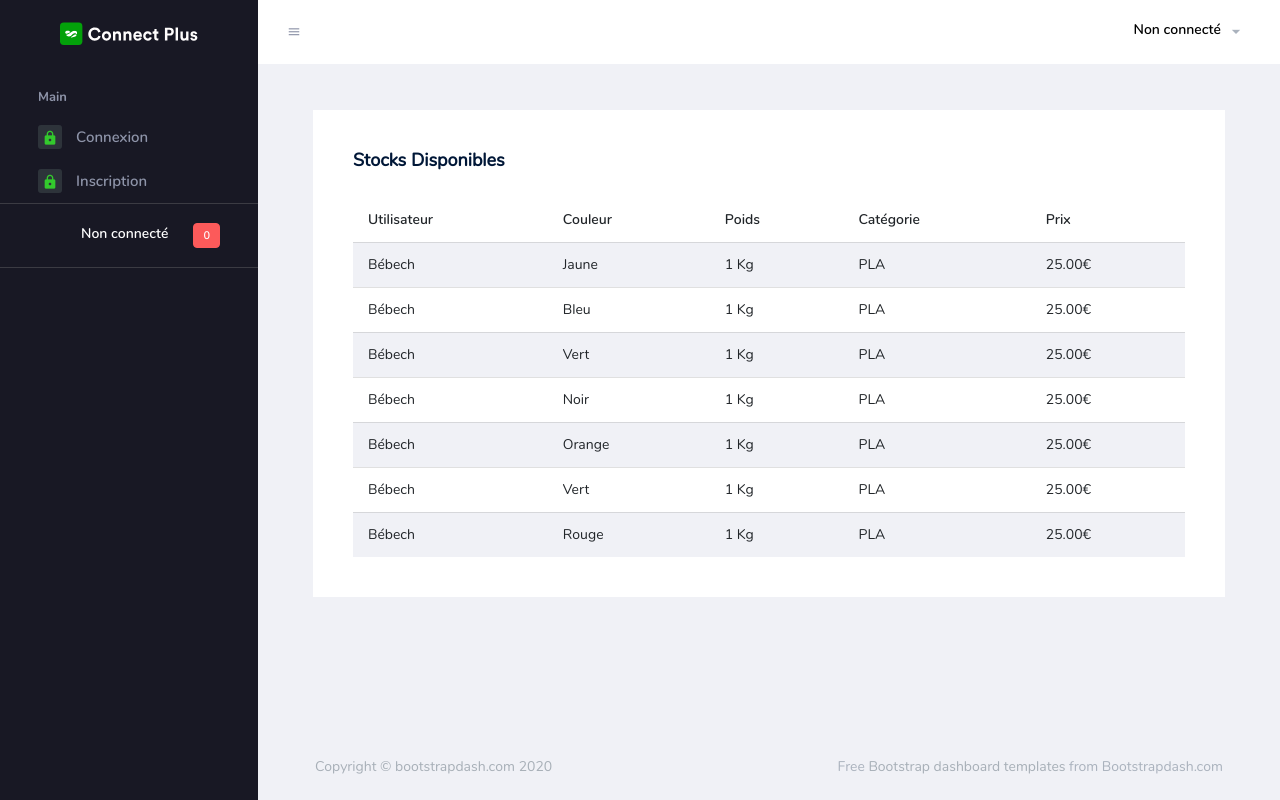
After one commit to Mathbech/filamentgestion.fr, a Symfony app: template templates/users/stock.html.twig in a window 1280 px wide. The commit adds this page. Run offline with Twig, Linux system fonts and the light colour scheme; the template is opened without the code that fills it, so the values that code supplies are empty; some libraries are stand-ins or nearby versions.

Commit message:
Création de la page user des stock

```diff
--- a/src/Form/RegistrationFormType.php
+++ b/src/Form/RegistrationFormType.php
@@ -25,6 +25,7 @@ class RegistrationFormType extends AbstractType
 
             ->add('agreeTerms', CheckboxType::class, [
                 'mapped' => false,
+                'attr' => ['class' => 'form-check-input'],
                 'constraints' => [
                     new IsTrue([
                         'message' => 'Vous devez accepter les conditions d\'utilisation avant de continuer.',
--- a/templates/nav/sidebar.html.twig
+++ b/templates/nav/sidebar.html.twig
@@ -52,7 +52,7 @@
                     <li class="nav-item"> <a class="nav-link" href="#"> Ajout </a></li>
                     <li class="nav-item"> <a class="nav-link" href="#"> Retrait </a></li>
                     <li class="nav-item"> <a class="nav-link" href="#"> Imprimantes </a></li>
-                    <li class="nav-item"> <a class="nav-link" href="#"> Stock </a></li>
+                    <li class="nav-item"> <a class="nav-link" href="{{ path('stock_public') }}"> Stock </a></li>
                     <li class="nav-item"> <a class="nav-link" href="#"> Impressions </a></li>
                 </ul>
             </div>
--- a/templates/registration/register.html.twig
+++ b/templates/registration/register.html.twig
@@ -33,7 +33,9 @@
                 </div>
                 <div class="mb-4">
                     <div class="form-check">
-                        {{ form_row(registrationForm.agreeTerms) }}
+                        <label class="form-check-label text-muted">
+                            {{ form_row(registrationForm.agreeTerms) }}
+                        </label>
                     </div>
                 </div>
                 <div class="mt-3">
--- /dev/null
+++ b/templates/users/stock.html.twig
@@ -0,0 +1,103 @@
+{% extends 'base.html.twig' %}
+{% block title %}Stocks{% endblock %}
+
+
+{% block body%}
+<div class="col-lg-12 grid-margin stretch-card">
+    <div class="card">
+        <div class="card-body">
+            <h4 class="card-title">Stocks disponibles</h4>
+            <table class="table table-striped">
+                <thead>
+                    <tr>
+                        <th> Utilisateur </th>
+                        <th> Couleur </th>
+                        <th> Poids </th>
+                        <th> Catégorie </th>
+                        <th> Prix </th>
+                    </tr>
+                </thead>
+                <tbody>
+                    <tr>
+                        <td class="py-1">
+                            Bébech
+                        </td>
+                        <td> Jaune </td>
+                        <td>
+                            1 Kg
+                        </td>
+                        <td> PLA </td>
+                        <td> 25.00€ </td>
+                    </tr>
+                    <tr>
+                        <td class="py-1">
+                            Bébech
+                        </td>
+                        <td> Bleu </td>
+                        <td>
+                            1 Kg
+                        </td>
+                        <td> PLA </td>
+                        <td> 25.00€ </td>
+                    </tr>
+                    <tr>
+                        <td class="py-1">
+                            Bébech
+                        </td>
+                        <td> Vert </td>
+                        <td>
+                            1 Kg
+                        </td>
+                        <td> PLA </td>
+                        <td> 25.00€ </td>
+                    </tr>
+                    <tr>
+                        <td class="py-1">
+                            Bébech
+                        </td>
+                        <td> Noir </td>
+                        <td>
+                            1 Kg
+                        </td>
+                        <td> PLA </td>
+                        <td> 25.00€ </td>
+                    </tr>
+                    <tr>
+                        <td class="py-1">
+                            Bébech
+                        </td>
+                        <td> Orange </td>
+                        <td>
+                            1 Kg
+                        </td>
+                        <td> PLA </td>
+                        <td> 25.00€ </td>
+                    </tr>
+                    <tr>
+                        <td class="py-1">
+                            Bébech
+                        </td>
+                        <td> Vert </td>
+                        <td>
+                            1 Kg
+                        </td>
+                        <td> PLA </td>
+                        <td> 25.00€ </td>
+                    </tr>
+                    <tr>
+                        <td class="py-1">
+                            Bébech
+                        </td>
+                        <td> Rouge </td>
+                        <td>
+                            1 Kg
+                        </td>
+                        <td> PLA </td>
+                        <td> 25.00€ </td>
+                    </tr>
+                </tbody>
+            </table>
+        </div>
+    </div>
+</div>
+{% endblock %}
```
Also changed, not shown: src/Controller/PublicController.php (+8 -0 lines).
